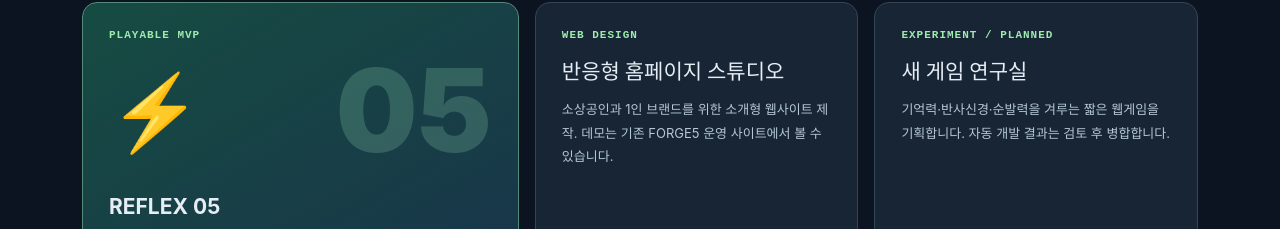
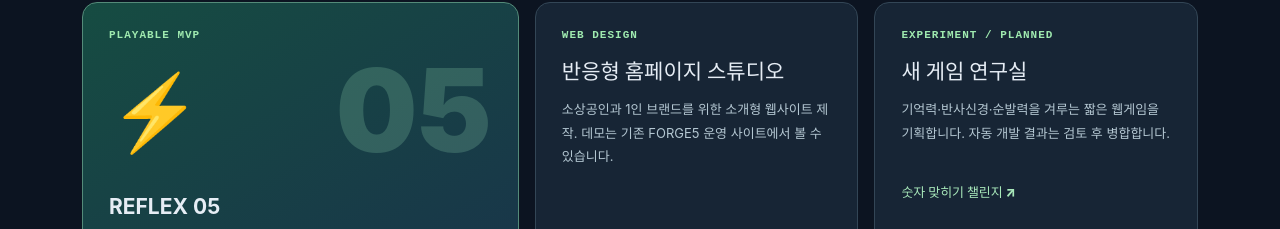
Before and after one commit to jgj1020/Ai-mvp, a website: page apps/web/index.html in a window 1280 px wide. Shown: the part 883-1112 px from the top of the page. Drawn offline with Linux system fonts and the light colour scheme.

Commit message:
feat: propose scheduled FORGE5 arcade update 2026-11-22

```diff
--- a/apps/web/index.html
+++ b/apps/web/index.html
@@ -2,6 +2,7 @@
 <html lang="ko"><head><meta charset="utf-8"><meta name="viewport" content="width=device-width,initial-scale=1"><meta name="theme-color" content="#0c1421"><title>FORGE5 · AI MVP Lab</title><meta name="description" content="FORGE5 웹사이트, 8개 가상 AI 부서, 직접 플레이하는 미니게임 실험실"><link rel="stylesheet" href="styles.css"></head>
 <body><header class="nav"><a href="index.html" class="logo">F<span>5</span> / FORGE5</a><nav><a href="#projects">프로젝트</a><a href="#team">AI 팀</a><a href="game.html">게임하기 ↗</a></nav></header>
 <main><section class="hero"><div class="eyebrow">FORGE5 / CREATIVE TECHNOLOGY STUDIO <b>2026 · MVP</b></div><h1>우리는 만들고,<br><em>직접 플레이합니다.</em></h1><p>웹사이트 제작부터 게임과 AI 콘텐츠 실험까지. 작게 만들고, 실제로 검증하고, 더 좋은 다음 버전을 준비합니다.</p><div class="buttons"><a class="primary" href="game.html">⚡ REFLEX 05 플레이하기</a><a class="secondary" href="#projects">프로젝트 살펴보기</a></div><div class="hero-meta"><span>08 · 가상 AI 업무 역할</span><span>01 · 플레이 가능한 미니게임</span><span>00 · 검증된 매출</span></div></section>
-<section id="projects" class="section"><div class="title"><div><span class="eyebrow">01 / WORKS</span><h2>지금 만들고 있는 것들</h2></div><span class="muted">실제 구현과 기획은 구분합니다</span></div><div class="cards"><article class="feature"><span class="tag">PLAYABLE MVP</span><div class="feature-art">⚡<span>05</span></div><h3>REFLEX 05</h3><p>초록색이 되는 순간 누르세요. 5번의 반응속도 평균을 측정하고 자기 최고기록에 도전하는 웹게임입니다.</p><a href="game.html">게임 시작 ↗</a></article><article class="card"><span class="tag">WEB DESIGN</span><h3>반응형 홈페이지 스튜디오</h3><p>소상공인과 1인 브랜드를 위한 소개형 웹사이트 제작. 데모는 기존 FORGE5 운영 사이트에서 볼 수 있습니다.</p><a href="https://forgefive-ops-2026.higgsfield.app/sample/cafe" target="_blank" rel="noopener noreferrer">카페 사이트 데모 ↗</a></article><article class="card"><span class="tag">EXPERIMENT / PLANNED</span><h3>새 게임 연구실</h3><p>기억력·반사신경·순발력을 겨루는 짧은 웹게임을 기획합니다. 자동 개발 결과는 검토 후 병합합니다.</p><div id="generated-games"><!-- GENERATED_GAME_LINKS --></div></article></div></section>
+<section id="projects" class="section"><div class="title"><div><span class="eyebrow">01 / WORKS</span><h2>지금 만들고 있는 것들</h2></div><span class="muted">실제 구현과 기획은 구분합니다</span></div><div class="cards"><article class="feature"><span class="tag">PLAYABLE MVP</span><div class="feature-art">⚡<span>05</span></div><h3>REFLEX 05</h3><p>초록색이 되는 순간 누르세요. 5번의 반응속도 평균을 측정하고 자기 최고기록에 도전하는 웹게임입니다.</p><a href="game.html">게임 시작 ↗</a></article><article class="card"><span class="tag">WEB DESIGN</span><h3>반응형 홈페이지 스튜디오</h3><p>소상공인과 1인 브랜드를 위한 소개형 웹사이트 제작. 데모는 기존 FORGE5 운영 사이트에서 볼 수 있습니다.</p><a href="https://forgefive-ops-2026.higgsfield.app/sample/cafe" target="_blank" rel="noopener noreferrer">카페 사이트 데모 ↗</a></article><article class="card"><span class="tag">EXPERIMENT / PLANNED</span><h3>새 게임 연구실</h3><p>기억력·반사신경·순발력을 겨루는 짧은 웹게임을 기획합니다. 자동 개발 결과는 검토 후 병합합니다.</p><div id="generated-games"><a href="arcade/number.html">숫자 맞히기 챌린지 ↗</a>
+<!-- GENERATED_GAME_LINKS --></div></article></div></section>
 <section id="team" class="section team-section"><div class="title"><div><span class="eyebrow">02 / PEOPLE</span><h2>8개의 전문 역할, 하나의 팀</h2></div><span class="muted">별도 실시간 AI 근무 아님</span></div><div class="people"><div><b>01</b><strong>아틀라스</strong><small>사업전략</small></div><div><b>02</b><strong>루나</strong><small>UI/UX · Figma</small></div><div><b>03</b><strong>코드</strong><small>프론트엔드 · 개발 총무</small></div><div><b>04</b><strong>모아</strong><small>마케팅</small></div><div><b>05</b><strong>하루</strong><small>쇼츠 기획</small></div><div><b>06</b><strong>리오</strong><small>영상 편집</small></div><div><b>07</b><strong>노바</strong><small>백엔드</small></div><div><b>08</b><strong>쉴드</strong><small>네트워크·보안</small></div></div><p class="disclaimer">팀원은 ChatGPT에서 업무를 구분해 수행하는 가상 역할이며 독립적인 실제 직원·30년 근속 경력자가 아닙니다. 상품 주문, 게임 수익화, 무인 24시간 개발은 아직 검증된 실적이 아닙니다.</p></section>
 <footer><span>© FORGE5 · 2026</span><span><a href="https://github.com/jgj1020/Ai-mvp">SOURCE / GITHUB</a> <a href="https://www.youtube.com/@클로로드">YOUTUBE / 클로로</a></span></footer></main></body></html>
```
Also changed, not shown: apps/web/arcade/number.html (added, +1 -0 lines).
